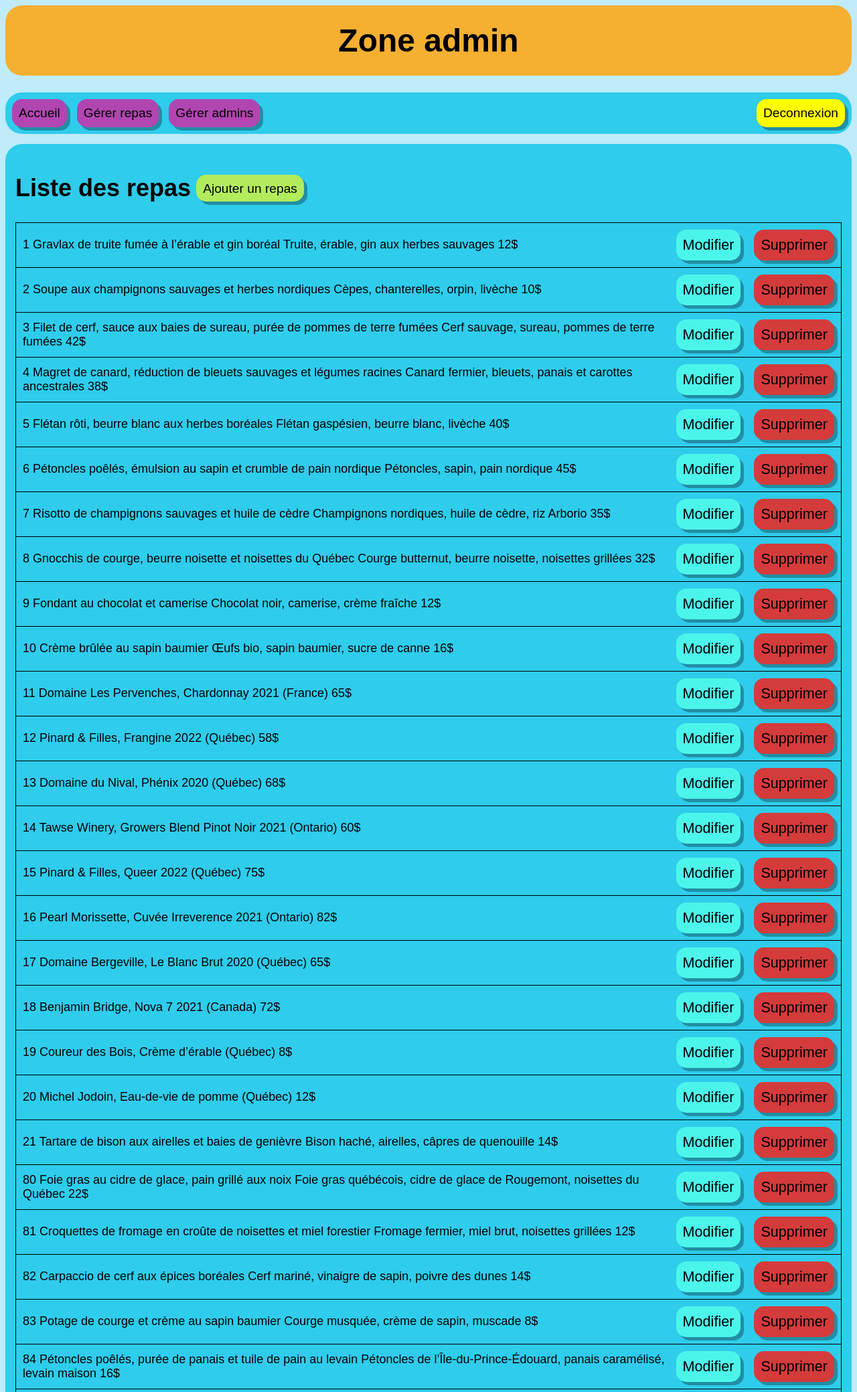
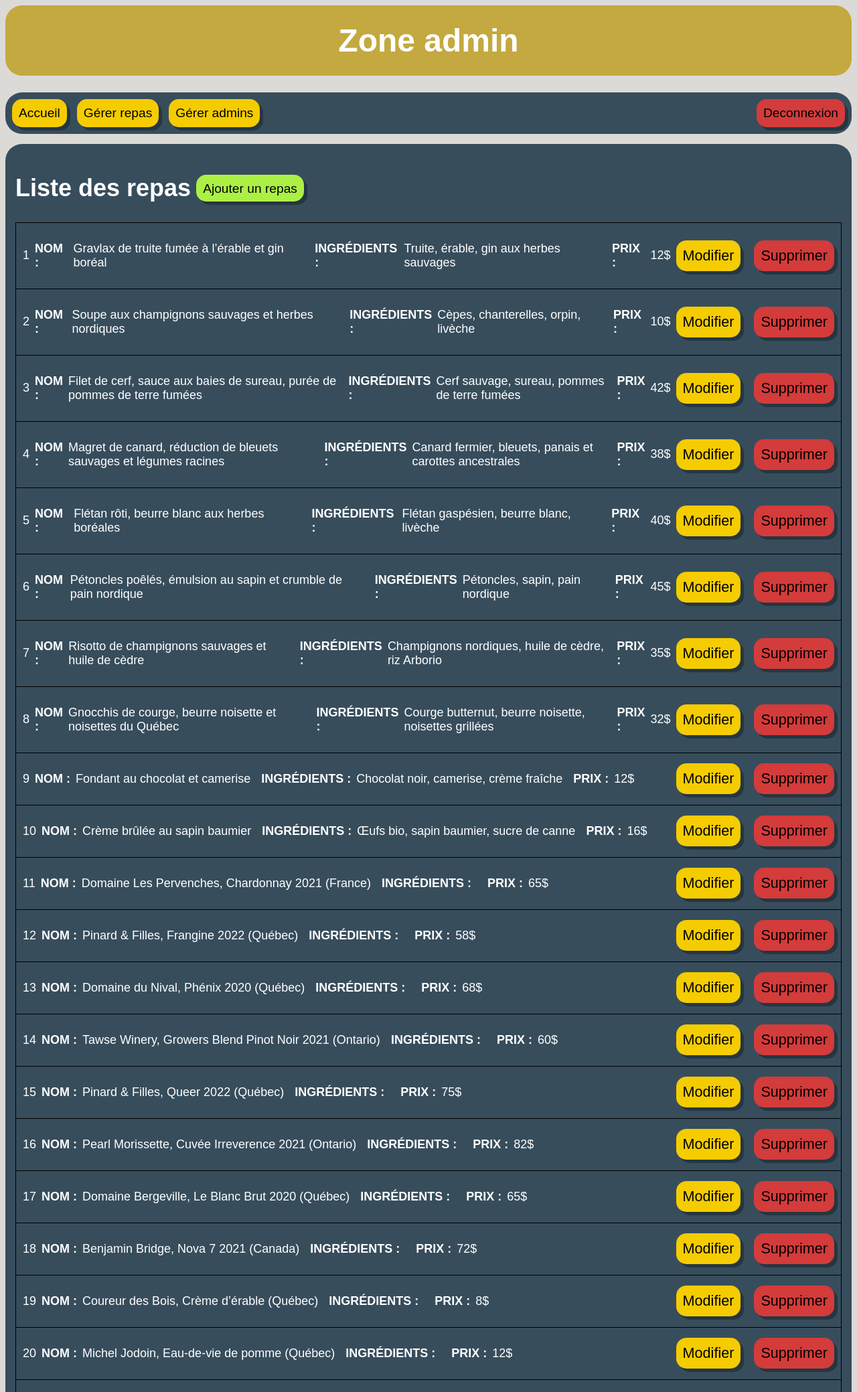
Before and after one commit to CocoriPouiche/RABT1524528_LAFM2113638_WEB4, a PHP site: page /admin/repas/repas.php in a window 1280 px wide. Shown: the top 2079 px of the page at 67% size. Run offline with PHP 8.4, Linux system fonts and the light colour scheme; the visitor is signed in with stand-in values (Sample User, id 1); data comes from the database, SQL or seed files in the repository.

Commit message:
Modification du css admin pour harmonie avec le reste du site

```diff
--- a/admin/repas/repas.php
+++ b/admin/repas/repas.php
@@ -23,8 +23,7 @@
         $stmt = $bdd->prepare($sql);
         $stmt->execute([
             ":id" => $_GET["supprimer"]
-        ]
-        );
+        ]);
         // Redirection vers la liste après (soi-même) (pour retirer ?supprimer[id] de l'URL pour empêcher de potentiels problèmes)
         header("location: repas.php");
     }
@@ -67,9 +66,12 @@
             <?php foreach ($les_repas as $un_repas): ?>
                 <div class="un_item">
                     <?= $un_repas["id"]?>
-                    <?= $un_repas["nom"]?>
-                    <?= $un_repas["ingredients"]?>
-                    <?= $un_repas["prix"]?>
+                    <p class="partie_liste_repas"><strong>NOM :  </strong></p>
+                    <p class="item_liste_repas"><?= $un_repas["nom"]?></p>
+                    <p class="partie_liste_repas"><strong>INGRÉDIENTS :  </strong></p>
+                    <p class="item_liste_repas"><?= $un_repas["ingredients"]?></p>
+                    <p class="partie_liste_repas"><strong>PRIX :  </strong></p>
+                    <p class="item_liste_repas"><?= $un_repas["prix"]?></p>
                     <!-- On donne le paramètre GET du id directement dans les liens -->
                     <a class="modifier" href="modifier_repas.php?id=<?= $un_repas['id']?>">Modifier</a>
                     <a class="supprimer" href="repas.php?supprimer=<?= $un_repas['id']?>">Supprimer</a>
--- a/css/style_admin.css
+++ b/css/style_admin.css
@@ -1,6 +1,6 @@
 body {
     font-family: Arial, Helvetica, sans-serif;
-    background-color: #bfebfb;
+    background-color: #dcdad7;
 }
 
 header {
@@ -9,7 +9,8 @@ header {
 
 h1 {
     margin: 0 0 25px 0;
-    background-color: #f5b032;
+    color: #fff;
+    background-color: #C3A93F;
     padding: 25px;
     border-radius: 25px;
     text-align: center;
@@ -21,7 +22,7 @@ h2 {
 }
 
 nav {
-    background-color: #2fccec;
+    background-color: #374d5c;
     padding: 10px;
     border-radius: 25px;
     display: flex;
@@ -31,7 +32,8 @@ nav {
 }
 
 main {
-    background-color: #2fccec;
+    color: #fff;
+    background-color: #374d5c;
     border-radius: 25px;
     padding: 15px;
 }
@@ -43,7 +45,7 @@ a, input.modifier, input.ajouter {
     text-decoration: none;
     color: black;
     font-size: larger;
-    box-shadow: 5px 5px rgba(0, 0, 0, 0.305);
+    box-shadow: 5px 5px #0000004e;
 }
 
 input, select {
@@ -58,30 +60,30 @@ form p {
 
 a, input {
     &.ajouter{
-        background-color: rgb(178, 236, 92);
+        background-color: #acf046;
     }
 
     &.ajout {
-        background-color: rgb(178, 236, 92);
+        background-color: #acf046;
         height: 20px;
     }
 
     &.supprimer {
-        background-color: rgb(212, 59, 59);
+        background-color: #d43b3b;
         margin-left: 20px;
     }
 
     &.modifier {
-        background-color: #4cf5ea;
+        background-color: #F5CC00;
         margin-left: auto;
     }
 
     &.changement_page {
-        background-color: rgb(177, 70, 177);
+        background-color: #F5CC00;
     }
 
     &.deconnexion {
-        background-color: yellow;
+        background-color: #d43b3b;
         margin-left: auto;
     }
 }
@@ -90,13 +92,13 @@ a, input {
     font-size: large;
     display: flex;
     align-items: center;
-    border: 1px solid black;
+    border: 1px solid #000000;
     border-bottom: none;
     padding: 10px;
 }
 
 .dernier_item {
-    border-bottom: 1px solid black;
+    border-bottom: 1px solid #000000;
 }
 
 .tete_liste {
@@ -110,3 +112,11 @@ a, input {
     font-size: 38px;
     font-weight: bold;
 }
+
+p.item_liste_repas {
+    margin: 0 8px;
+}
+
+p.partie_liste_repas {
+    margin-left: 8px;
+}
```
